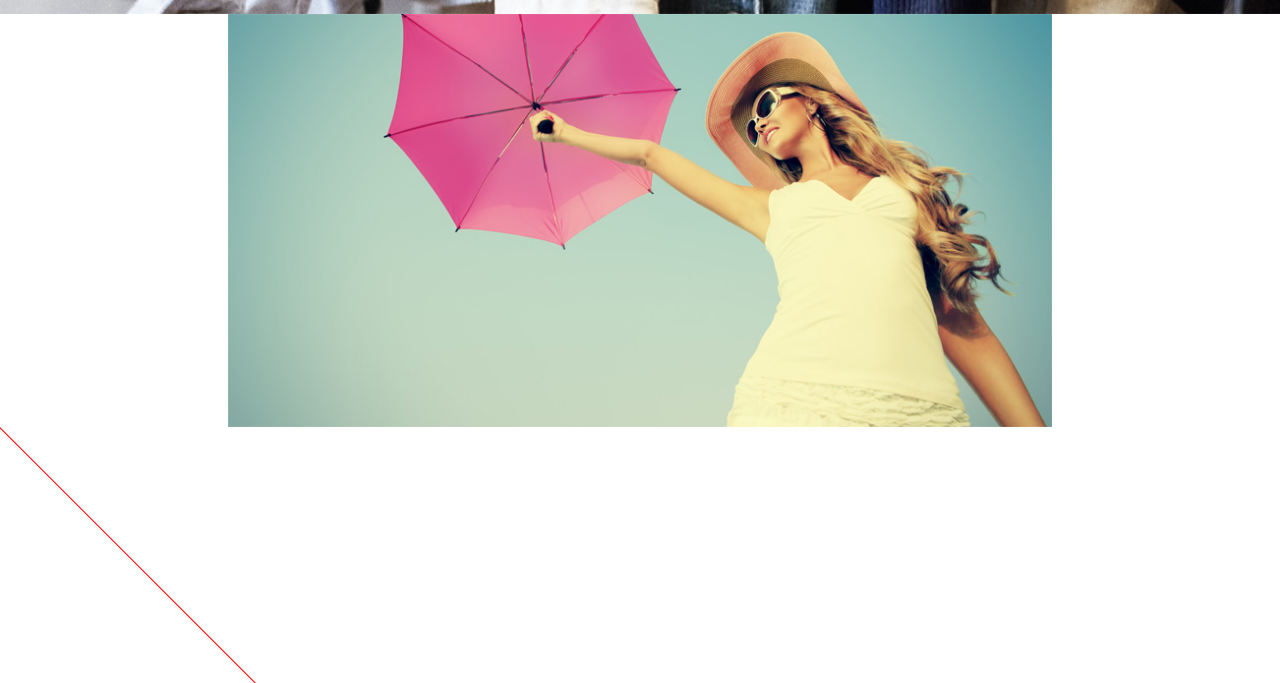
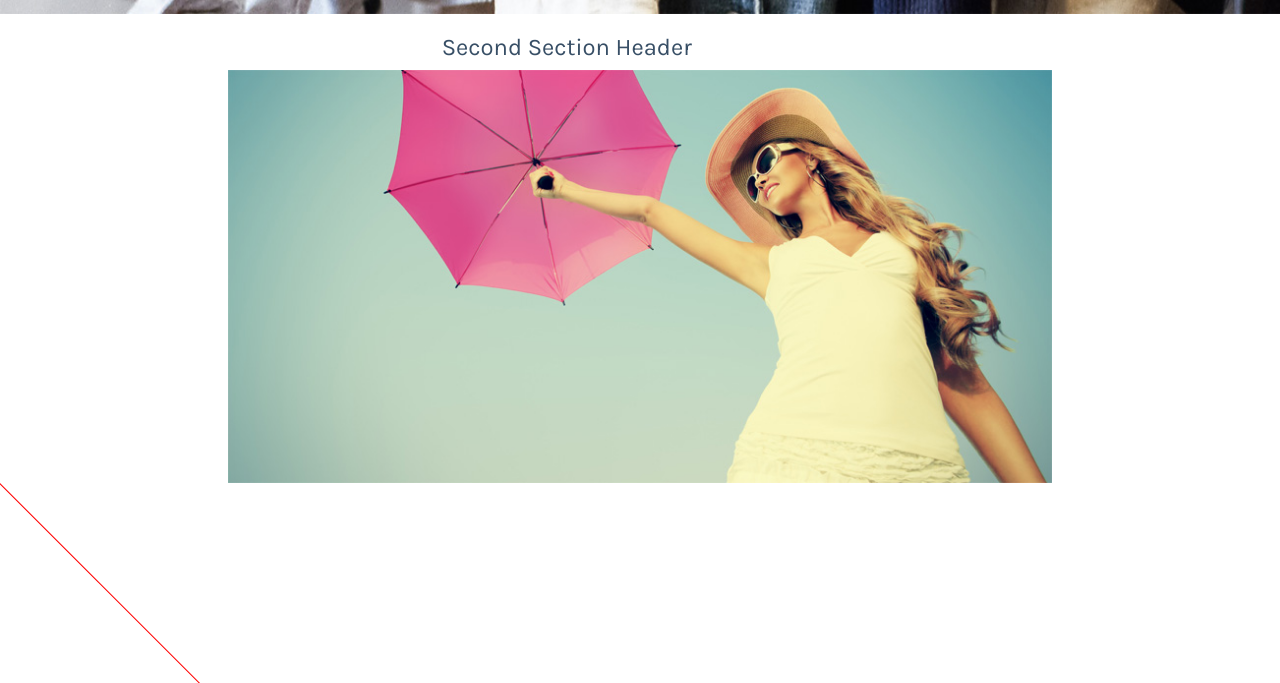
Before and after one commit to febbraiod/V-V-chal, a plain HTML site: page index.html in a window 1280 px wide. Shown: the part 802-1485 px from the top of the page. Drawn offline with nearby package versions, Linux system fonts and the light colour scheme.

Commit message:
second section header

```diff
--- a/css/app.css
+++ b/css/app.css
@@ -15,6 +15,11 @@ h1 {
   line-height: .5em;
   color: #fff;
   letter-spacing: .8px;
+}
+
+h2 {
+  font-size: 1.7em;
+  color: #384f66;
 }
 
 .logotype{
--- a/index.html
+++ b/index.html
@@ -26,6 +26,11 @@
       </div>
     </div>
       <div class='row'>
+        <div class='col-sm-4 col-sm-offset-4'>
+          <h2>Second Section Header</h2>
+        </div>
+      </div>
+      <div class='row'>
         <div style='max-width: 100%;' class='col-sm-8 col-sm-offset-2'>
           <img style='max-width: 100%;' src="images/image2.jpg">
         </div>
@@ -40,6 +45,7 @@
       </ul>
     </div>
   </div>
+
 
   <div class='line_box_background'>
   </div>
```
